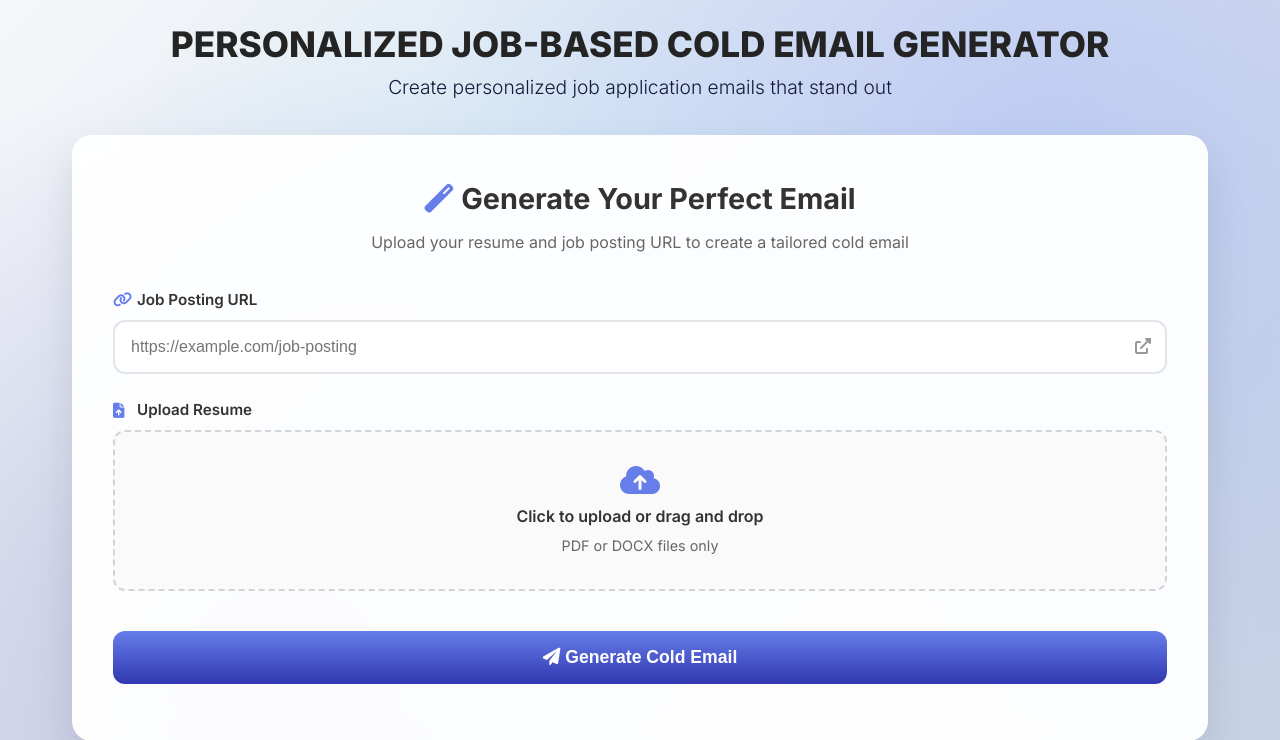
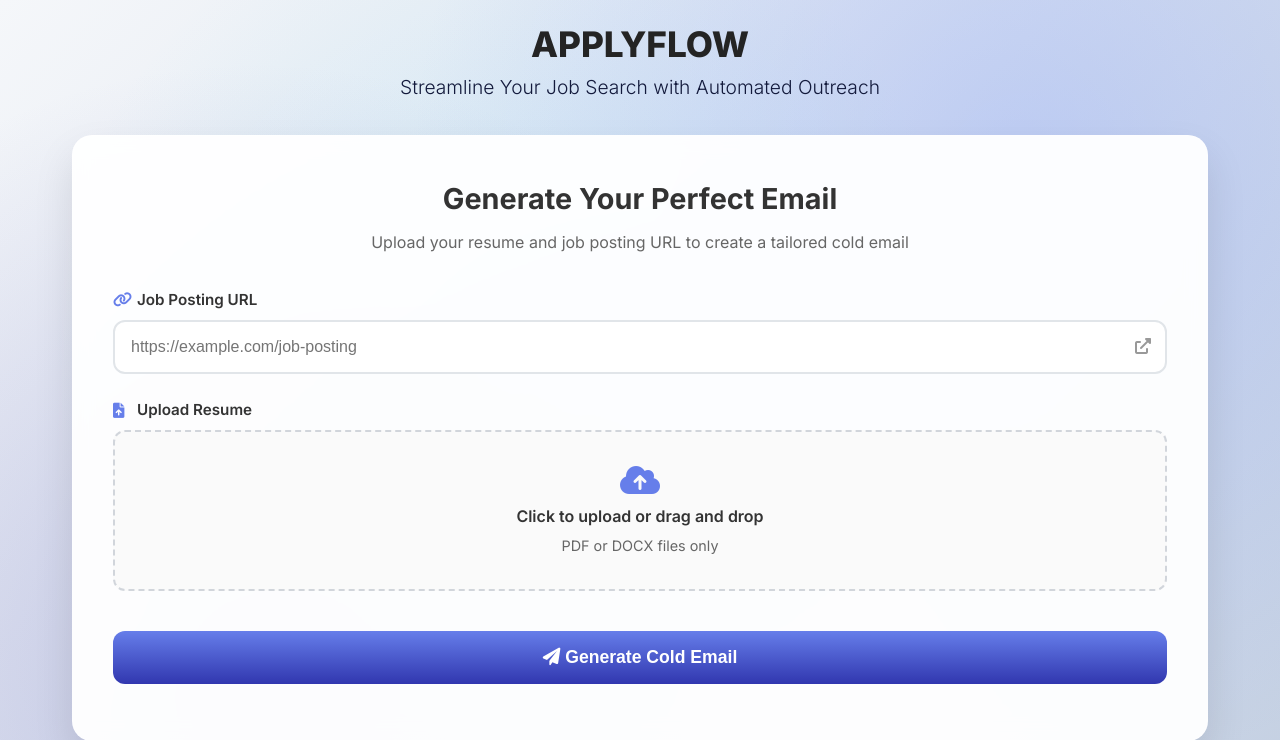
Before and after one commit to BhaveshBhakta/Personalized-Job-Based-Cold-Email-Generator, a Flask app: page / in a window 1280 px wide. Shown: the top 740 px of the page. Run offline with Flask 3, Linux system fonts and the light colour scheme.

Commit message:
did changes in index.html and test_generator.ipynb

```diff
--- a/templates/index.html
+++ b/templates/index.html
@@ -3,7 +3,7 @@
 <head>
     <meta charset="UTF-8">
     <meta name="viewport" content="width=device-width, initial-scale=1.0">
-    <title>Job-Based Cold Email Generator</title>
+    <title>ApplyFlow</title>
     <link rel="stylesheet" href="{{ url_for('static', filename='css/style.css') }}">
     <link href="https://cdnjs.cloudflare.com/ajax/libs/font-awesome/6.0.0/css/all.min.css" rel="stylesheet">
     <style>
@@ -15,16 +15,16 @@
         <header class="header">
             <div class="header-content">
                 <div class="logo">
-                    <h1>Personalized Job-Based Cold Email Generator</h1>
+                    <h1>ApplyFlow</h1>
                 </div>
-                <p class="subtitle">Create personalized job application emails that stand out</p>
+                <p class="subtitle">Streamline Your Job Search with Automated Outreach</p>
             </div>
         </header>
 
         <main class="main-content">
             <div class="form-container">
                 <div class="form-header">
-                    <h2><i class="fas fa-magic"></i> Generate Your Perfect Email</h2>
+                    <h2>Generate Your Perfect Email</h2>
                     <p>Upload your resume and job posting URL to create a tailored cold email</p>
                 </div>
 
```
Also changed, not shown: 1 other file.
